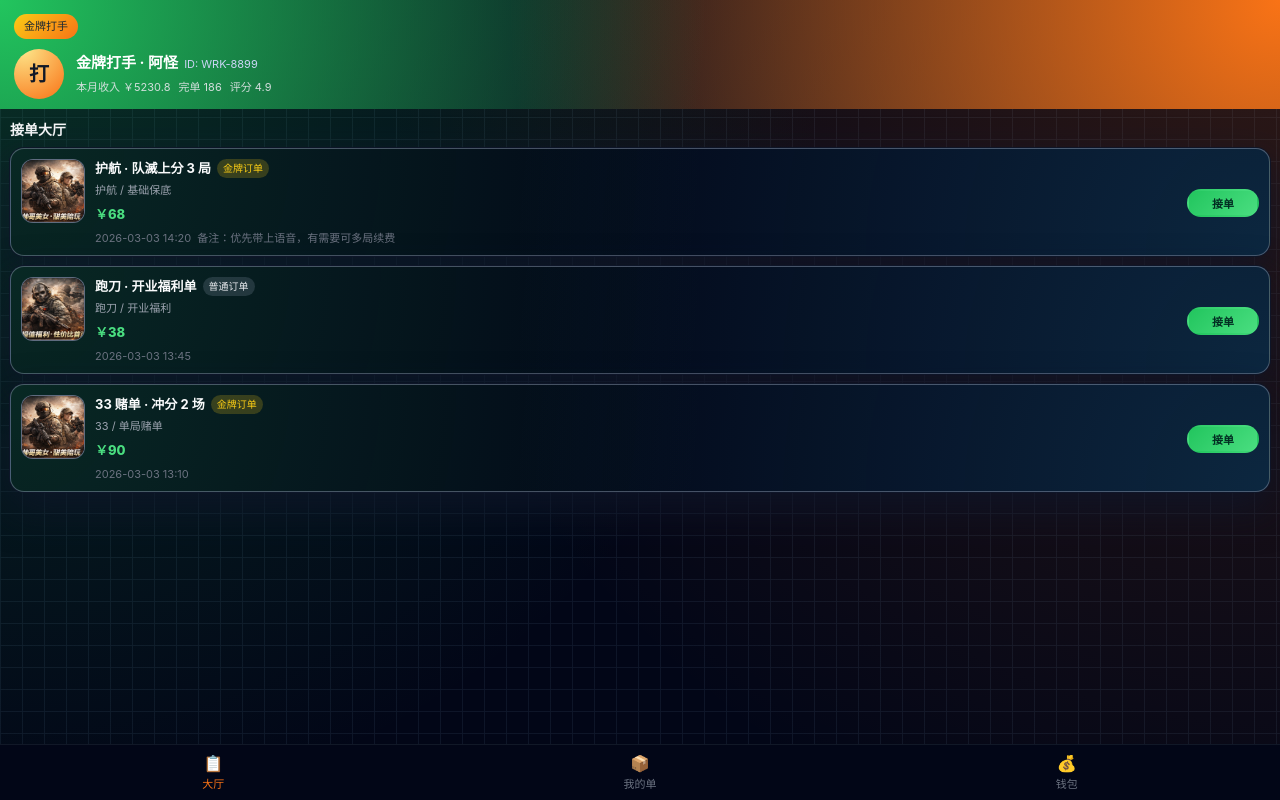
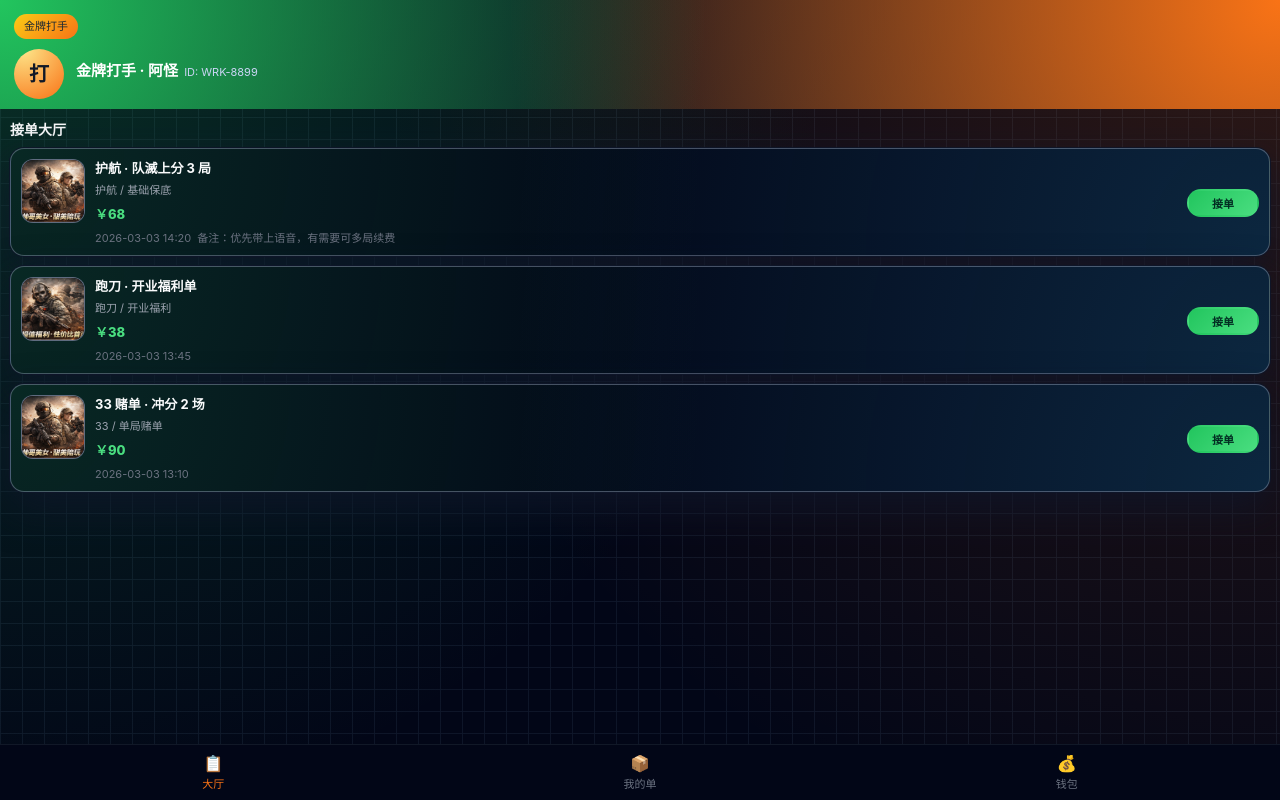
Before and after one commit to comeonn/pw_v0.1, a Vue app: page /worker/home in a window 1280 px wide. Built offline with nearby package versions, Linux system fonts and the light colour scheme; the HTML template or start-up script is replaced by a standard one.

Commit message:
派单填写信息增加手游端游、打手多余删除

```diff
--- a/src/views/BossUnassignedOrders.vue
+++ b/src/views/BossUnassignedOrders.vue
@@ -67,6 +67,19 @@
             订单：{{ currentOrder.title }}（￥{{ currentOrder.amount }}）
           </div>
           <div class="dispatch-form">
+            <label class="dispatch-label">
+              游戏类型
+              <div class="dispatch-radio-row">
+                <label class="dispatch-radio">
+                  <input v-model="formGameType" type="radio" value="手游" />
+                  <span>手游</span>
+                </label>
+                <label class="dispatch-radio">
+                  <input v-model="formGameType" type="radio" value="端游" />
+                  <span>端游</span>
+                </label>
+              </div>
+            </label>
             <label class="dispatch-label">
               手机号
               <input
@@ -172,6 +185,7 @@ const unassignedOrders = ref<UnassignedOrder[]>([
 const showDispatchModal = ref(false)
 const currentOrder = ref<UnassignedOrder | null>(null)
 
+const formGameType = ref<'手游' | '端游'>('手游')
 const formPhone = ref('')
 const formGameId = ref('')
 const formName = ref('')
@@ -184,6 +198,7 @@ function changeTab(id: TabId) {
 
 function openDispatch(order: UnassignedOrder) {
   currentOrder.value = order
+  formGameType.value = '手游'
   formPhone.value = ''
   formGameId.value = ''
   formName.value = ''
@@ -429,6 +444,26 @@ function submitDispatch() {
   resize: vertical;
 }
 
+.dispatch-radio-row {
+  display: flex;
+  gap: 16px;
+  margin-top: 4px;
+}
+
+.dispatch-radio {
+  display: flex;
+  align-items: center;
+  gap: 6px;
+  font-size: 13px;
+  color: #374151;
+  cursor: pointer;
+}
+
+.dispatch-radio input {
+  width: 16px;
+  height: 16px;
+}
+
 .dispatch-actions {
   display: flex;
   justify-content: flex-end;
--- a/src/views/Mine.vue
+++ b/src/views/Mine.vue
@@ -23,7 +23,7 @@
 
       <!-- 我的订单模块 -->
       <section class="order-card">
-        <div class="order-head">
+        <div class="order-head" @click="goBossOrders('toDispatch')">
           <span class="order-title">我的订单</span>
           <span class="order-more">查看全部 ›</span>
         </div>
@@ -265,6 +265,7 @@ function goBossOrders(tab: BossTabId) {
   align-items: center;
   justify-content: space-between;
   margin-bottom: 10px;
+  cursor: pointer;
 }
 
 .order-title {
--- a/src/views/WorkerHome.vue
+++ b/src/views/WorkerHome.vue
@@ -14,11 +14,6 @@
           <div class="name-row">
             <span class="name">{{ profile.name }}</span>
             <span class="id">ID: {{ profile.id }}</span>
-          </div>
-          <div class="stats-row">
-            <span>本月收入 ￥{{ profile.monthIncome.toFixed(1) }}</span>
-            <span>完单 {{ profile.totalOrders }}</span>
-            <span>评分 {{ profile.rating.toFixed(1) }}</span>
           </div>
         </div>
       </div>
@@ -41,12 +36,6 @@
           <div class="order-main">
             <div class="order-title-row">
               <span class="order-title">{{ order.title }}</span>
-              <span
-                class="order-level"
-                :class="{ gold: order.levelTag === '金牌订单' }"
-              >
-                {{ order.levelTag }}
-              </span>
             </div>
             <div class="order-mode">{{ order.mode }}</div>
             <div class="order-meta">
@@ -223,15 +212,6 @@ function go(path: string) {
   color: #cbd5f5;
 }
 
-.stats-row {
-  display: flex;
-  flex-wrap: wrap;
-  gap: 8px;
-  font-size: 11px;
-  color: #e5e7eb;
-  opacity: 0.9;
-}
-
 .content {
   padding: 10px 10px 12px;
 }
@@ -305,19 +285,6 @@ function go(path: string) {
   font-size: 13px;
   font-weight: 700;
   color: #f9fafb;
-}
-
-.order-level {
-  font-size: 10px;
-  padding: 2px 6px;
-  border-radius: 999px;
-  background: rgba(148, 163, 184, 0.2);
-  color: #e5e7eb;
-}
-
-.order-level.gold {
-  background: rgba(250, 204, 21, 0.2);
-  color: #facc15;
 }
 
 .order-mode {
```
